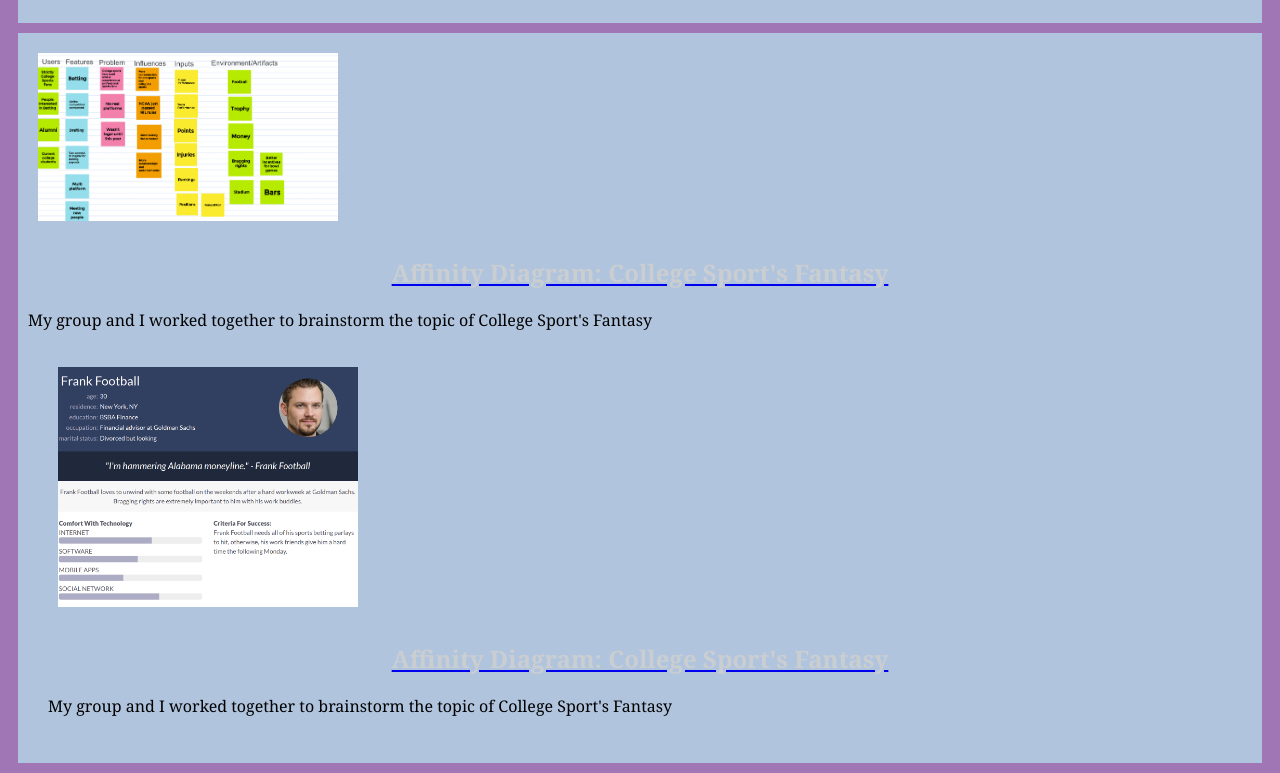
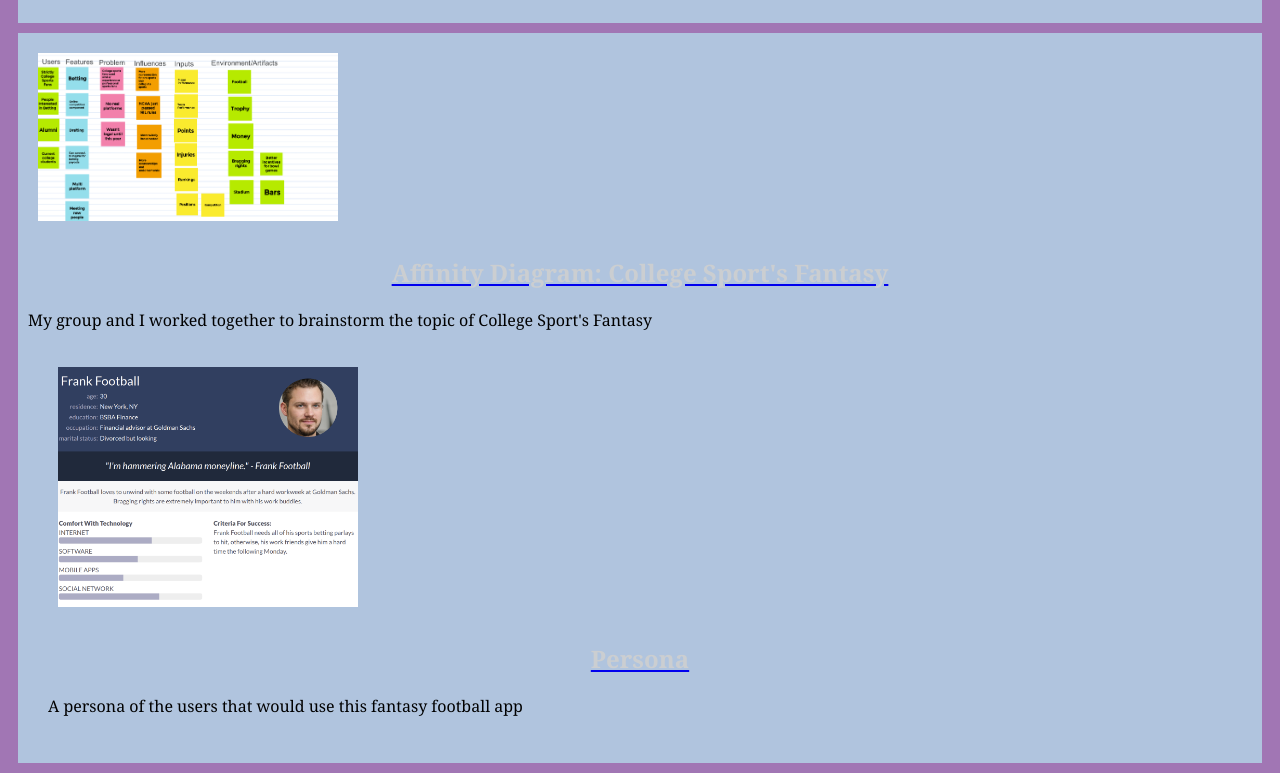
Before and after one commit to bmyer01/bmyer01.github.io, a plain HTML site: page my website.html in a window 1280 px wide. Shown: the part 423-1196 px from the top of the page. Drawn offline with Linux system fonts and the light colour scheme.

Commit message:
Add files via upload

```diff
--- a/my website.html
+++ b/my website.html
@@ -32,9 +32,9 @@
          <section class="assignment">
             <a href="files/Frank Football's persona by Jake Kaplan-combined.pdf"><img src="images/persona.png.png"></a>
             <section class="ass-details">
-                <a href="files/Frank Football's persona by Jake Kaplan-combined.pdf"><h2>Affinity Diagram: College Sport's Fantasy</h2></a>
+                <a href="files/Frank Football's persona by Jake Kaplan-combined.pdf"><h2>Persona</h2></a>
                     <p>
-                         My group and I worked together to brainstorm the topic of College Sport's Fantasy
+                         A persona of the users that would use this fantasy football app
                     </p>
                 </section>
 
```
Also changed, not shown: affinity-diagram.png (added), persona.png.png (added), problem-statement.png (added), 7 other files.
